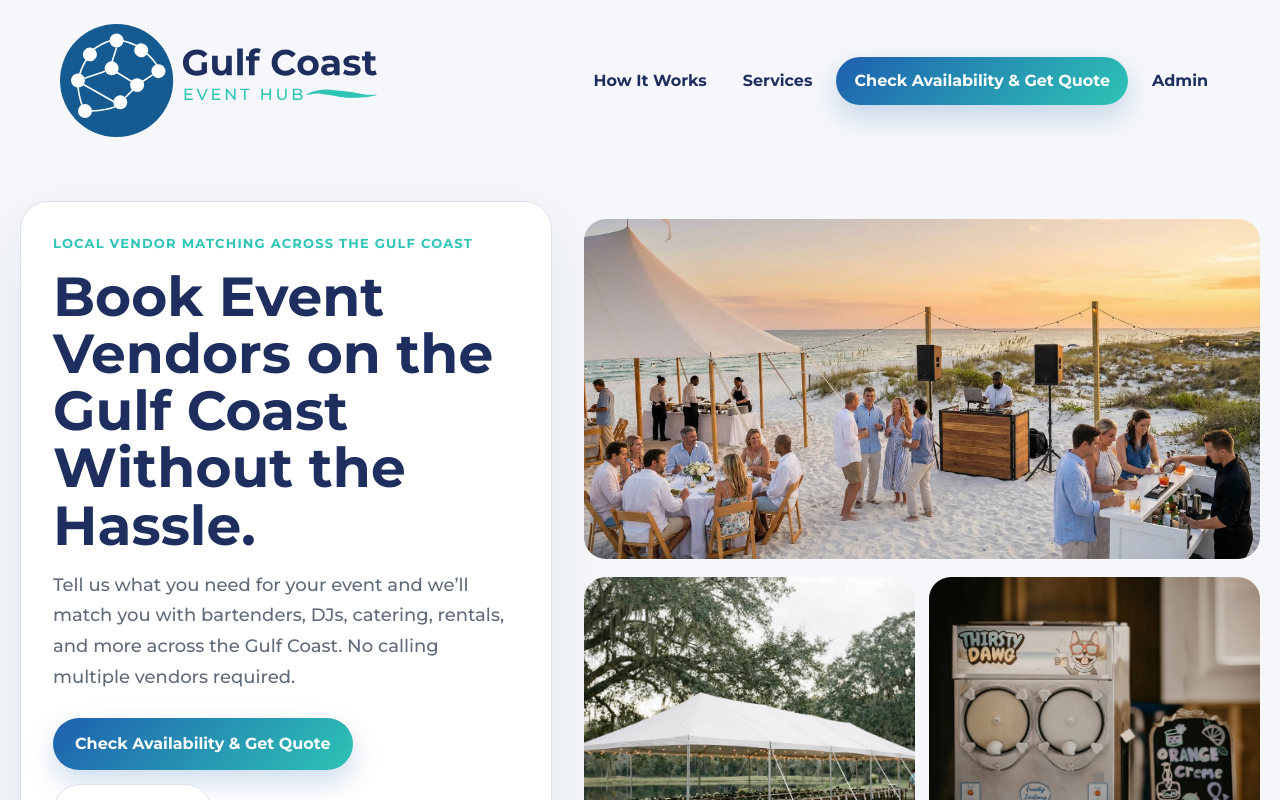
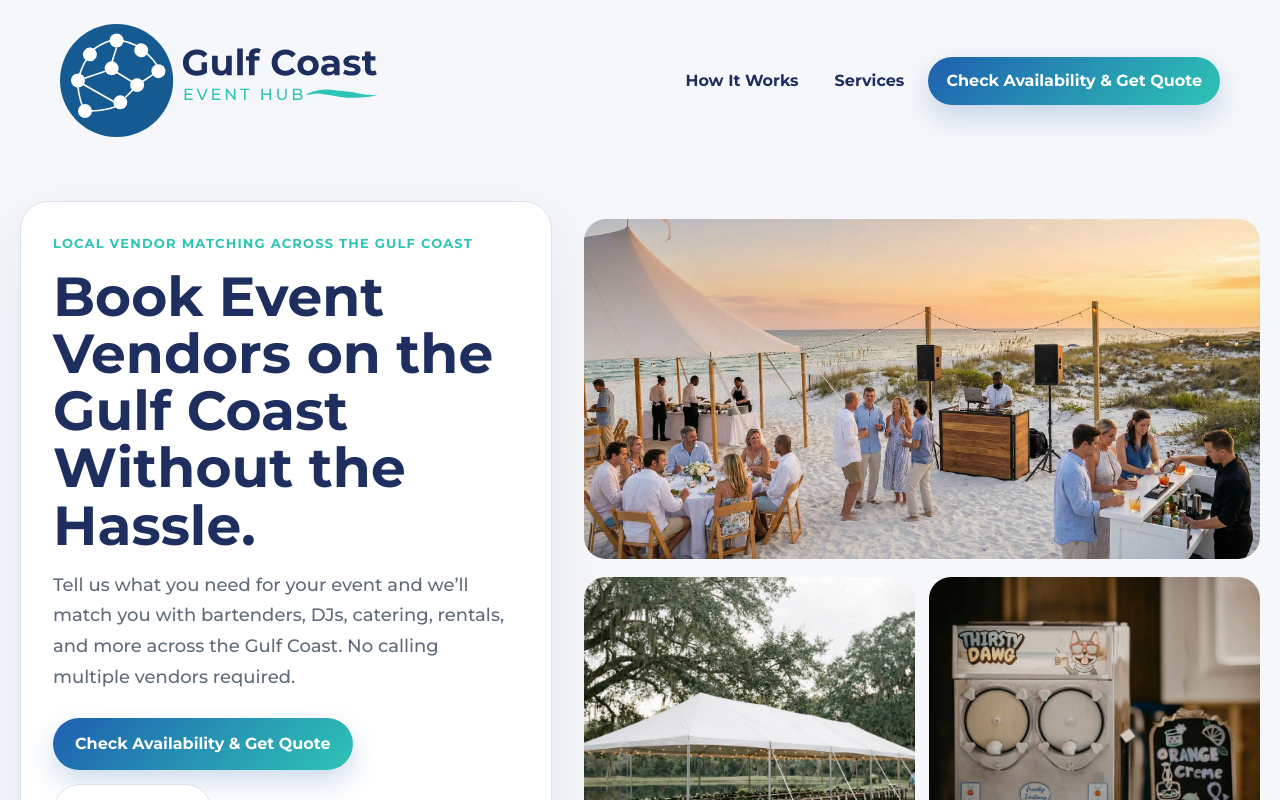
Before and after one commit to rynscull79/gulf-coast-event-hub, a React (Vite) app: page / in a window 1280 px wide. Shown: the top 800 px of the page. Built offline with nearby package versions, Linux system fonts and the light colour scheme.

Commit message:
Update favicon, apple touch icon, and remove admin links

```diff
--- a/index.html
+++ b/index.html
@@ -3,6 +3,7 @@
   <head>
     <meta charset="UTF-8" />
     <link rel="icon" type="image/png" href="/favicon.png" />
+    <link rel="apple-touch-icon" href="/apple-touch-icon.png" />
     <meta name="viewport" content="width=device-width, initial-scale=1.0" />
 
     <link rel="preconnect" href="https://fonts.googleapis.com">
--- a/src/App.jsx
+++ b/src/App.jsx
@@ -240,7 +240,7 @@ const response = await fetch(`${API_BASE_URL}/api/event-requests`, {
   <a href="#how-it-works" className="navLink">How It Works</a>
   <a href="#services" className="navLink">Services</a>
   <a href="#request" className="navButton">Check Availability & Get Quote</a>
-  <Link to="/admin" className="navLink">Admin</Link>
+
 </nav>
       </header>
 
@@ -831,7 +831,7 @@ const response = await fetch(`${API_BASE_URL}/api/event-requests`, {
       <a href="#how-it-works">How It Works</a>
       <a href="#services">Services</a>
       <a href="#request">Request Quote</a>
-      <Link to="/admin">Admin</Link>
+
     </div>
   </div>
 </footer>
--- a/src/pages/CityHubPage.jsx
+++ b/src/pages/CityHubPage.jsx
@@ -485,7 +485,7 @@ export default function CityHubPage({ cityKey, cityName }) {
   <a href="/#how-it-works">How It Works</a>
   <a href="/#services">Services</a>
   <a href="/#request">Request Quote</a>
-  <Link to="/admin">Admin</Link>
+
 </div>
         </div>
       </footer>
```
Also changed, not shown: public/apple-touch-icon.png (added).
